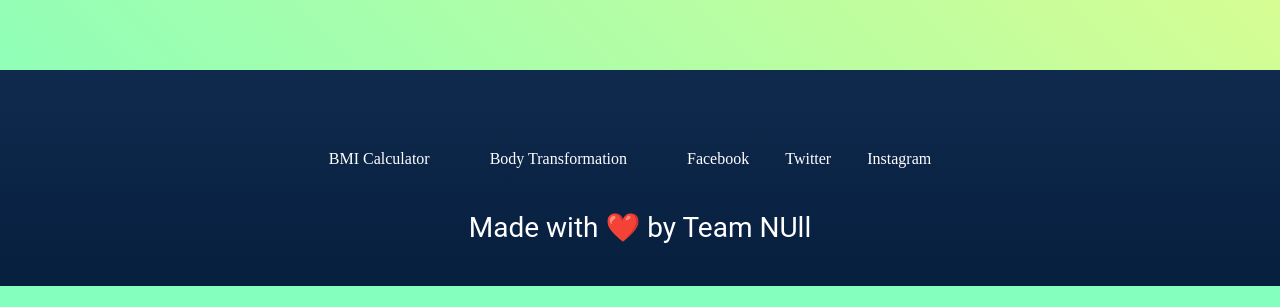
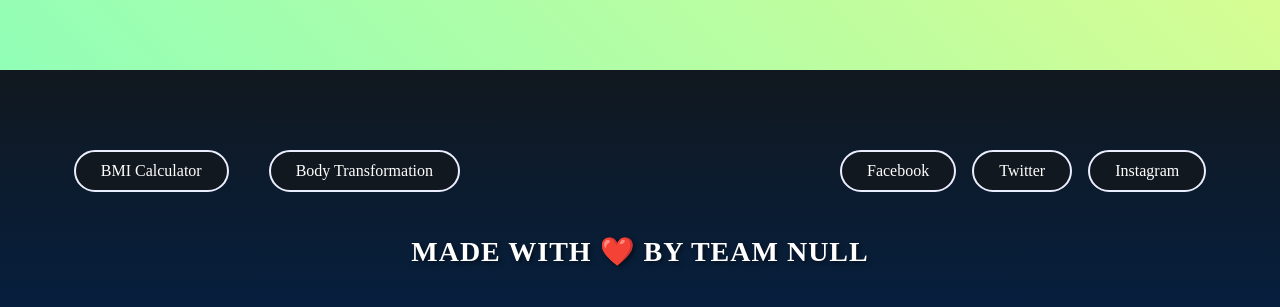
Before and after one commit to Harsh-Porwal424/flexxFit, a React (Create React App) app: page /exercise/1 in a window 1280 px wide. Shown: the part 813-1120 px from the top of the page. Before the commit the page ends 1099 px from the top, so only its background shows below. Built offline with nearby package versions, Linux system fonts and the light colour scheme; no server answers.

Commit message:
Updates2

```diff
--- a/src/App.js
+++ b/src/App.js
@@ -7,6 +7,7 @@ import Navbar from './components/Navbar';
 import Home from './pages/Home';
 import ExerciseDetail from './pages/ExerciseDetail';
 import Footer from './components/Footer';
+import Meditation from './components/Meditation';
 
 
 const App = () => {
--- a/src/components/Footer.js
+++ b/src/components/Footer.js
@@ -5,40 +5,131 @@ const Footer = () => (
   <Box
     mt="80px"
     sx={{
-      background: 'linear-gradient(180deg, #102A4E 0%, #061F3E 100%)',
+      background: 'linear-gradient(180deg, #11181F 0%, #061F3E 100%)',
       color: '#ffffff',
       paddingTop: '80px',
       paddingBottom: '40px',
     }}
   >
     <Stack
-      direction="row" // Modified
+      direction="row"
       gap="40px"
       sx={{ alignItems: 'center', display: 'flex', justifyContent: 'center' }}
       flexWrap="wrap"
       px="40px"
     >
-      <Link href="/bmi-calculator" color="inherit" underline="none" sx={{ pr: '20px' }}>
+      <Box
+        component={Link}
+        href="https://bmi-calc-teamnull.netlify.app/"
+        color="inherit"
+        underline="none"
+        target="_blank"
+        rel="noopener noreferrer"
+        sx={{
+          pr: '30px',
+          borderRadius: '50px',
+          border: '2px solid #ffffff',
+          padding: '10px 25px',
+          animation: 'borderAnimation 2s infinite',
+        }}
+      >
         BMI Calculator
-      </Link>
-      <Link href="/body-transformation" color="inherit" underline="none" sx={{ pr: '20px' }}>
+      </Box>
+      <Box
+        component={Link}
+        href="/body-transformation"
+        color="inherit"
+        underline="none"
+        target="_blank"
+        rel="noopener noreferrer"
+        sx={{
+          pr: '30px',
+          borderRadius: '50px',
+          border: '2px solid #ffffff',
+          padding: '10px 25px',
+          animation: 'borderAnimation 2s infinite',
+          marginRight: '340px',
+        }}
+      >
         Body Transformation
-      </Link>
+      </Box>
       <Stack direction="row" spacing={2}>
-        <Link href="https://www.facebook.com" color="inherit" underline="none" sx={{ pr: '20px' }}>
-          Facebook
+        <Link href="https://www.facebook.com" color="inherit" underline="none" target="_blank" rel="noopener noreferrer">
+          <Box
+            sx={{
+              pr: '30px',
+              borderRadius: '50px',
+              border: '2px solid #ffffff',
+              padding: '10px 25px',
+              animation: 'borderAnimation 2s infinite',
+            }}
+          >
+            Facebook
+          </Box>
         </Link>
-        <Link href="https://www.twitter.com" color="inherit" underline="none" sx={{ pr: '20px' }}>
-          Twitter
+        <Link href="https://www.twitter.com" color="inherit" underline="none" target="_blank" rel="noopener noreferrer">
+          <Box
+            sx={{
+              pr: '30px',
+              borderRadius: '50px',
+              border: '2px solid #ffffff',
+              padding: '10px 25px',
+              animation: 'borderAnimation 2s infinite',
+            }}
+          >
+            Twitter
+          </Box>
         </Link>
-        <Link href="https://www.instagram.com" color="inherit" underline="none" sx={{ pr: '20px' }}>
-          Instagram
+        <Link href="https://www.instagram.com" color="inherit" underline="none" target="_blank" rel="noopener noreferrer">
+          <Box
+            sx={{
+              pr: '30px',
+              borderRadius: '50px',
+              border: '2px solid #ffffff',
+              padding: '10px 25px',
+              animation: 'borderAnimation 2s infinite',
+            }}
+          >
+            Instagram
+          </Box>
         </Link>
       </Stack>
     </Stack>
-    <Typography variant="h5" sx={{ fontSize: { lg: '28px', xs: '20px' } }} mt="41px" textAlign="center">
+    <Typography
+      variant="h5"
+      sx={{
+        fontSize: { lg: '28px', xs: '20px' },
+        mt: '41px',
+        textAlign: 'center',
+        fontFamily: 'Nightlife', // Specify the font family
+        fontWeight: 'bold',
+        letterSpacing: '1px',
+        textTransform: 'uppercase',
+        textShadow: '2px 2px 4px rgba(0, 0, 0, 0.5)', // Add text shadow
+      }}
+    >
       Made with ❤️ by Team NUll
     </Typography>
+
+    {/* CSS Keyframes for the border animation */}
+    <style>
+      {`
+      @keyframes borderAnimation {
+        0% {
+          border-color: #ffffff;
+          background-color: #11181F;
+        }
+        50% {
+          border-color: #4e6bff;
+          background-color: #11181F;
+        }
+        100% {
+          border-color: #ffffff;
+          background-color: #11181F;
+        }
+      }
+      `}
+    </style>
   </Box>
 );
 
--- a/src/components/Hero.js
+++ b/src/components/Hero.js
@@ -2,11 +2,22 @@ import React from "react";
 import { Box, Stack, Typography, Button } from "@mui/material";
 import { TypeAnimation } from "react-type-animation";
 import sample from "../assets/vdio.mp4";
+import backgroundImage from '../assets/images/bag.jpg';
 
+
+const styles = {
+  boxContainer: {
+    background: `url(${backgroundImage})`,
+    backgroundSize: 'cover',
+    backgroundPosition: 'center',
+    width: '100%',
+    height: '300px', // Set the desired height
+  },
+};
 
 const Hero = () => {
   return (
-    <Box sx={{ flexDirection: "row" }}>
+    <Box>
       <Box
         sx={{
           width: "50%",
--- /dev/null
+++ b/src/components/Meditation.js
@@ -0,0 +1,47 @@
+import * as React from 'react';
+import { useTheme } from '@mui/material/styles';
+import Box from '@mui/material/Box';
+import Card from '@mui/material/Card';
+import CardContent from '@mui/material/CardContent';
+import CardMedia from '@mui/material/CardMedia';
+import IconButton from '@mui/material/IconButton';
+import Typography from '@mui/material/Typography';
+import SkipPreviousIcon from '@mui/icons-material/SkipPrevious';
+import PlayArrowIcon from '@mui/icons-material/PlayArrow';
+import SkipNextIcon from '@mui/icons-material/SkipNext';
+
+export default function Meditation() {
+  const theme = useTheme();
+
+  return (
+    <Card sx={{ display: 'flex', backgroundColor: 'orange', justifyContent: 'center', alignItems: 'center' }}>
+      <Box sx={{ display: 'flex', flexDirection: 'column' }}>
+        <CardContent sx={{ flex: '1 0 auto' }}>
+          <Typography component="div" variant="h5" textAlign="center">
+            Live From Space
+          </Typography>
+          <Typography variant="subtitle1" color="text.secondary" component="div" textAlign="center">
+            Mac Miller
+          </Typography>
+        </CardContent>
+        <Box sx={{ display: 'flex', alignItems: 'center', justifyContent: 'center', pl: 1, pb: 1 }}>
+          <IconButton aria-label="previous">
+            {theme.direction === 'rtl' ? <SkipNextIcon /> : <SkipPreviousIcon />}
+          </IconButton>
+          <IconButton aria-label="play/pause">
+            <PlayArrowIcon sx={{ height: 38, width: 38 }} />
+          </IconButton>
+          <IconButton aria-label="next">
+            {theme.direction === 'rtl' ? <SkipPreviousIcon /> : <SkipNextIcon />}
+          </IconButton>
+        </Box>
+      </Box>
+      <CardMedia
+        component="img"
+        sx={{ width: 151 }}
+        image="/static/images/cards/live-from-space.jpg"
+        alt="Live from space album cover"
+      />
+    </Card>
+  );
+}
```
Also changed, not shown: src/assets/images/bag.jpg (added).
